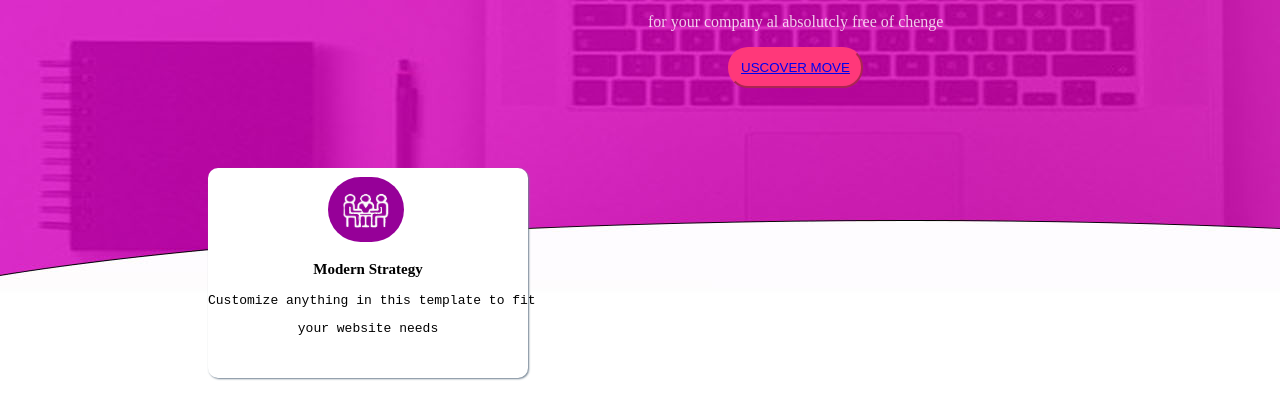
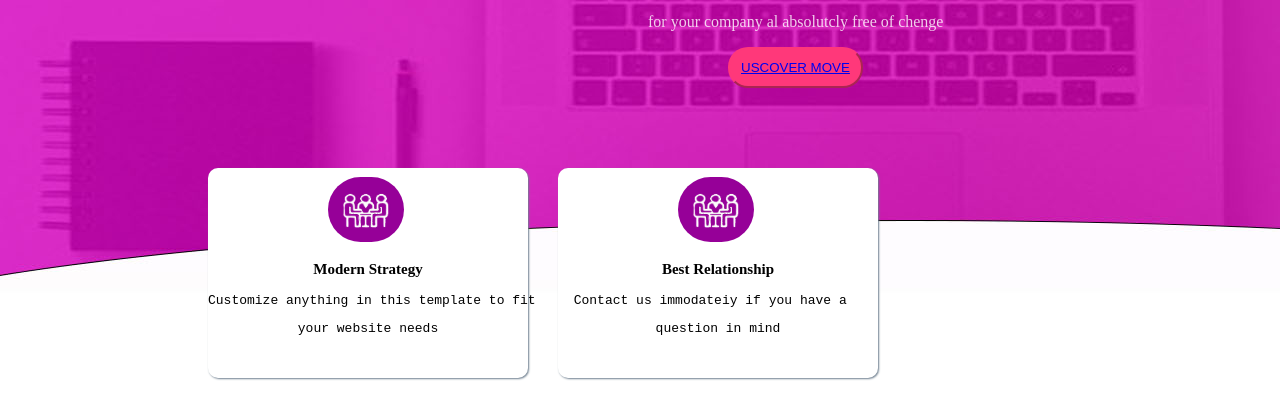
Before and after one commit to minabakhtiari/git.softypinko, a plain HTML site: page index.html in a window 1280 px wide. Shown: the part 344-762 px from the top of the page. Drawn offline with Linux system fonts and the light colour scheme.

Commit message:
added bax2

```diff
--- a/index.html
+++ b/index.html
@@ -222,5 +222,13 @@
         <pre id="p1-2">your website needs</pre>
     </div>
 
+
+    <div class="box2" >
+        <img id="gof" src="3nafari.jpg" alt="goftegoo" />
+        <p id="p2">Best Relationship</p>
+        <pre id="p2-2">Contact us immodateiy if you have a  </pre>
+        <pre id="p2-2">question in mind</pre>
+    </div>
+
 </body>
 </html>
--- a/style.css
+++ b/style.css
@@ -34,3 +34,35 @@ font-weight:bold;
 }
 #p1-2{text-align:center;
 }
+
+
+
+.box2{ background-color:  rgb(255, 255, 255);
+    border-color: white solid 2px;
+    border-radius: 10px;
+    box-shadow:  slategrey 1px  1px  2px;
+    width: 320px;
+    height: 210px;
+position: relative;
+left: 550px;
+bottom:190px;
+
+   }
+.box2:hover{
+    background-color: rgb(255, 110, 219);
+}
+#gof{border-radius:220px;
+   max-width:72%;
+    height:65px;
+    margin-left: 120px;
+margin-top: 9px;
+
+}
+#p2{color: rgb(0, 0, 0);
+    font-size: 15px;
+    text-align: center;
+font-weight:bold;
+
+}
+#p2-2{text-align:center;
+}
```
